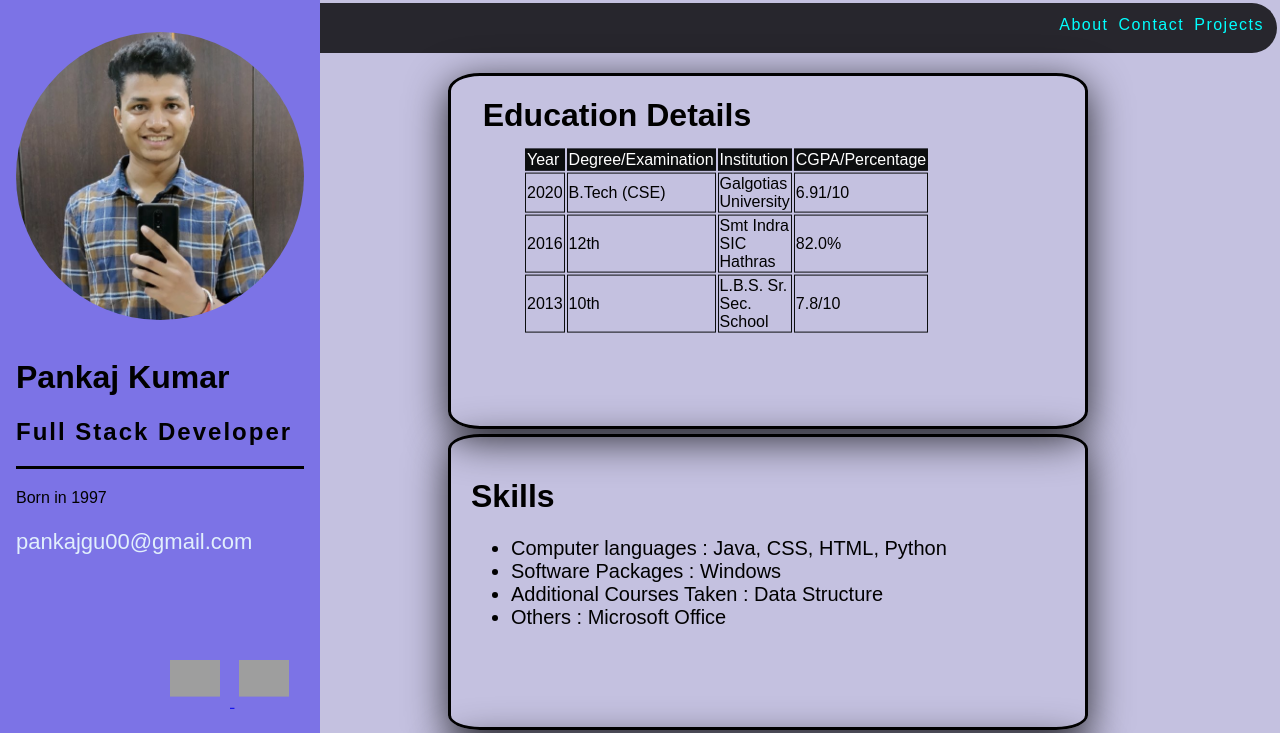
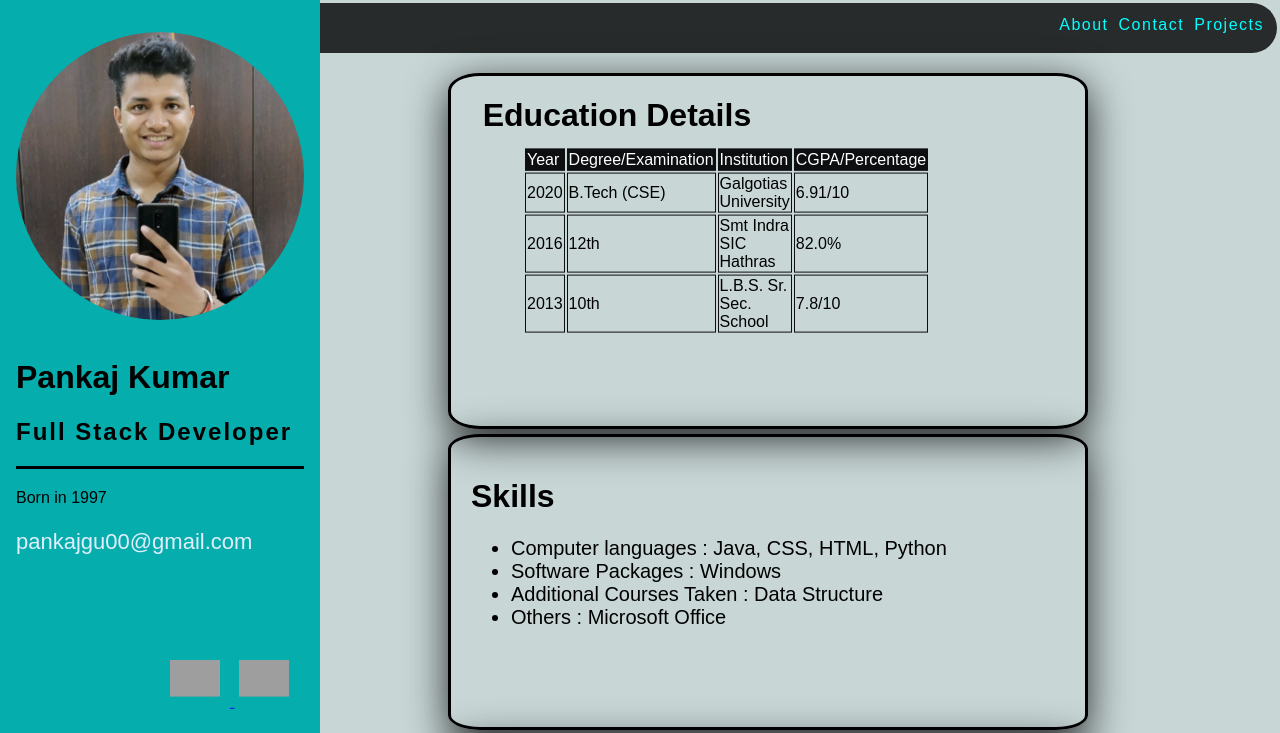
Before and after one commit to pankaj-Kumarr/pankaj-Kumarr.github.io, a plain HTML site: page portfoli live/index.html in a window 1280 px wide. Shown: the top 733 px of the page. Drawn offline with Linux system fonts and the light colour scheme; grey boxes are pictures that could not be loaded; a web font is replaced by a local one.

Commit message:
Update style.css

```diff
--- a/portfoli live/style/style.css
+++ b/portfoli live/style/style.css
@@ -345,7 +345,7 @@ html{
 }
 
 body{
-    background-color: #C4C1E0;
+    background-color: #c8d6d6;
 
 }
 nav{
@@ -386,7 +386,7 @@ main{
   text-align: left;
   padding: 2rem 1rem;
   color: rgba(255,255,255,);
-  background-color: #7C73E6;
+  background-color: #06adad;
 
     /* margin-top: 15px;
     margin-left: 50%;
```
